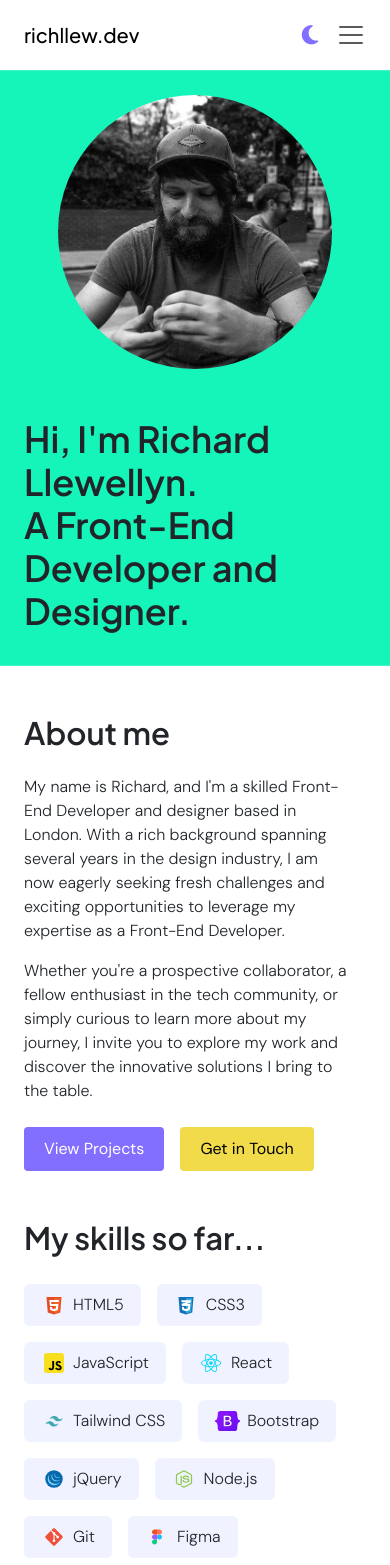
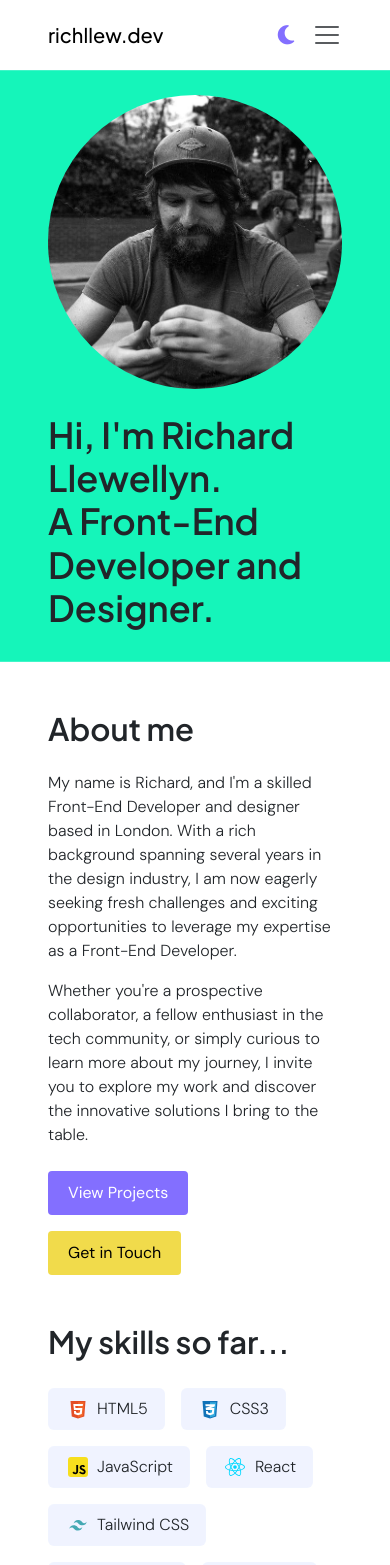
Before and after one commit to RichLlew182/react-portfolio, a React (Vite) app: page / in a window 390 px wide. Shown: the top 1565 px of the page. Built offline with nearby package versions, Linux system fonts and the light colour scheme.

Commit message:
adjusted bootstrap padding values across the app

```diff
--- a/src/components/Footer.jsx
+++ b/src/components/Footer.jsx
@@ -4,7 +4,7 @@ function Footer() {
   return (
     <>
 
-      <footer className="container px-4 px-sm-0 d-flex flex-column flex-sm-row flex-wrap justify-content-center justify-content-sm-between align-items-center py-3 my-4 mt-5 border-top">
+      <footer className="container px-5 px-lg-0 d-flex flex-column flex-sm-row flex-wrap justify-content-center justify-content-sm-between align-items-center py-3 my-4 mt-5 border-top">
         <div className="col-md-6 d-flex align-items-center">
 
 
--- a/src/components/Header.jsx
+++ b/src/components/Header.jsx
@@ -32,11 +32,11 @@ function Header() {
     <>
       <header>
         <Navbar collapseOnSelect expand="lg" className="py-3 bg-body">
-          <Container className="mx-4 px-0 mx-sm-auto">
+          <Container className="px-5 px-lg-0 mx-sm-auto">
 
             <motion.div initial={{ opacity: 0, y: 0 }} animate={{ opacity: 1, y: 0 }} transition={{ delay: .8 }} viewport={{ once: true }}><Navbar.Brand as={Link} to="/">richllew.dev</Navbar.Brand></motion.div>
 
-            <motion.div id="mobile-dark-toggle" className="d-block d-lg-none" initial={{ opacity: 0, y: -40 }} onClick={handleDarkMode} animate={{ opacity: 1, y: 0 }} transition={{ delay: 1.4 }} viewport={{ once: true }}><Nav.Link>{darkMode ? <i className="fa-solid fa-sun text-highlight"></i> : <i className="fa-solid fa-moon text-primary"></i>}</Nav.Link></motion.div>
+            <motion.div id="mobile-dark-toggle" className="d-block d-lg-none me-5 me-lg-0" initial={{ opacity: 0, y: -40 }} onClick={handleDarkMode} animate={{ opacity: 1, y: 0 }} transition={{ delay: 1.4 }} viewport={{ once: true }}><Nav.Link>{darkMode ? <i className="fa-solid fa-sun text-highlight"></i> : <i className="fa-solid fa-moon text-primary"></i>}</Nav.Link></motion.div>
 
             <motion.div initial={{ opacity: 0, y: -40 }} animate={{ opacity: 1, y: 0 }} transition={{ delay: 1.1 }} viewport={{ once: true }}><Navbar.Toggle aria-controls="responsive-navbar-nav" /></motion.div>
 
--- a/src/components/Jumbotron.jsx
+++ b/src/components/Jumbotron.jsx
@@ -26,14 +26,14 @@ function Jumbotron() {
   return (
     <>
       <section id="intro">
-        <div className="container py-0 py-sm-5 px-4 px-sm-0">
-          <div className="row gx-5 d-flex flex-wrap align-items-center flex-column-reverse flex-md-row">
-            <div className="col-md-6 col-lg-8 py-4  py-lg-0 d-flex justify-content-start">
+        <div className="container py-0 py-sm-5 px-5 px-lg-0">
+          <div className="row gx-5 d-flex flex-wrap align-items-center flex-column-reverse flex-lg-row">
+            <div className="col-md-12 col-lg-6 col-xl-8 py-4  d-flex justify-content-start">
               <h1 className="display-4"><motion.span initial="hidden" animate="visible" variants={firstTextVariant} custom={0} className="d-block text-highlight">Hi, I&apos;m Richard Llewellyn. </motion.span><motion.span initial="hidden" animate="visible" variants={secondTextVariant} custom={1} className="d-block text-highlight">A Front-End Developer and Designer.</motion.span></h1>
 
             </div>
 
-            <motion.div initial={{ opacity: 0, y: 40 }} animate={{ opacity: 1, y: 0 }} transition={{ delay: 0.5 }} className="col-md-6 col-lg-4 py-4  py-lg-0 d-flex justify-content-center">
+            <motion.div initial={{ opacity: 0, y: 40 }} animate={{ opacity: 1, y: 0 }} transition={{ delay: 0.5 }} className="col-md-12 col-lg-6 col-xl-4 pb-0 pt-4 py-md-4 d-flex justify-content-center">
               <img id="profile-picture" src="./assets/images/profile-picture.jpeg" className="img-fluid rounded-circle" alt="Profile Picture"></img>
             </motion.div>
           </div>
--- a/src/index.css
+++ b/src/index.css
@@ -168,7 +168,7 @@ span.badge.bg-info {
   font-family: 'Plus Jakarta Sans';
   background: #F0F3FF !important;
   color: black !important;
-  margin-right: 4px;
+  margin-right: 5px;
   border-radius: 5px;
   padding: 7px 15px;
   border: var(--faintBorder)
@@ -226,6 +226,15 @@ img.skill-icon {
   font-size: 22px;
 }
 
+.technology {
+  display: -webkit-box;
+  display: -ms-flexbox;
+  display: flex;
+  -ms-flex-wrap: wrap;
+  flex-wrap: wrap;
+  row-gap: 4px;
+}
+
 /* Media Queries */
 
 @media (max-width: 576px) {
@@ -235,7 +244,7 @@ img.skill-icon {
   }
 
   #profile-picture {
-    max-width: 80%;
+    max-width: 100%;
   }
 
 }
--- a/src/pages/Contact.jsx
+++ b/src/pages/Contact.jsx
@@ -77,7 +77,7 @@ function Contact() {
     <>
 
       <section id="intro">
-        <div className="container py-0 py-sm-5 px-4 px-sm-0">
+        <div className="container py-0 py-sm-5 px-4 px-lg-0">
           <div className="row gx-5 d-flex flex-wrap align-items-center flex-column-reverse flex-md-row">
             <div className="col-md-6 col-lg-8 py-4  py-lg-0 d-flex justify-content-start">
               <motion.h1 className="display-4 text-highlight" initial={{ opacity: 0, y: 20 }} animate={{ opacity: 1, y: 0 }} transition={{ delay: 0.25 }}>Contact me</motion.h1>
@@ -89,7 +89,7 @@ function Contact() {
         </div>
       </section>
 
-      <section className="container py-5 px-4 px-sm-0 mt-lg-4">
+      <section className="container py-5 px-4 px-lg-0 mt-lg-4">
         <Row>
           <motion.div initial={{ opacity: 0, y: 20 }} animate={{ opacity: 1, y: 0 }} transition={{ delay: 0.33 }} className="col-lg-12 col-xl-4 mb-5 mb-xl-0">
 
--- a/src/pages/Home.jsx
+++ b/src/pages/Home.jsx
@@ -39,11 +39,11 @@ function Home() {
   return (
     <>
       <Jumbotron />
-      <section className="container py-5 px-4 px-sm-0 mt-lg-4">
+      <section className="container py-5 px-5 px-lg-0 mt-lg-4">
 
         <Row>
           <motion.div initial={{ opacity: 0, y: 20 }} animate={{ opacity: 1, y: 0 }} transition={{ delay: 1.25 }} className="col-lg-12 col-xl-6 mb-5 mb-xl-0">
-            <div className="mb-4 pe-3">
+            <div className="mb-4 pe-lg-3">
               <h2 className="mb-4 display-5 text-highlight">About me</h2>
               <p>My name is Richard, and I&apos;m a skilled Front-End Developer and designer based in London. With a rich background spanning several years in the design industry, I am now eagerly seeking fresh challenges and exciting opportunities to leverage my expertise as a Front-End Developer.</p>
               <p>
--- a/src/pages/ProjectGallery.jsx
+++ b/src/pages/ProjectGallery.jsx
@@ -21,12 +21,12 @@ function ProjectGallery() {
     <>
 
       <section id="projects" className="primary-green">
-        <div className="container py-5 px-4 px-sm-0">
+        <div className="container py-5 px-5 px-lg-0">
           <motion.h1 initial={{ opacity: 0, y: 20 }} animate={{ opacity: 1, y: 0 }} transition={{ delay: 0.25 }} className="mb-4 display-4 text-highlight">Projects</motion.h1>
           <div className="row">
             {
               projectList.map((project, index) => (
-                <motion.div className='col-md-6 col-lg-4 my-3' key={project.id} variants={fadeInAnimationVariants} viewport={{ once: true }} whileInView={"animate"} initial={"initial"} custom={index}>
+                <motion.div className='col-md-12 col-lg-4 my-3' key={project.id} variants={fadeInAnimationVariants} viewport={{ once: true }} whileInView={"animate"} initial={"initial"} custom={index}>
                   <ProjectCard key={project.id} title={project.title} description={project.description} image={project.image} altText={project.imageAltText} techOne={project.tech[0]} techTwo={project.tech[1]} techThree={project.tech[2]} deployedURL={project.deployedURL} repoLink={project.repoLink} />
                 </motion.div>
               ))
```
